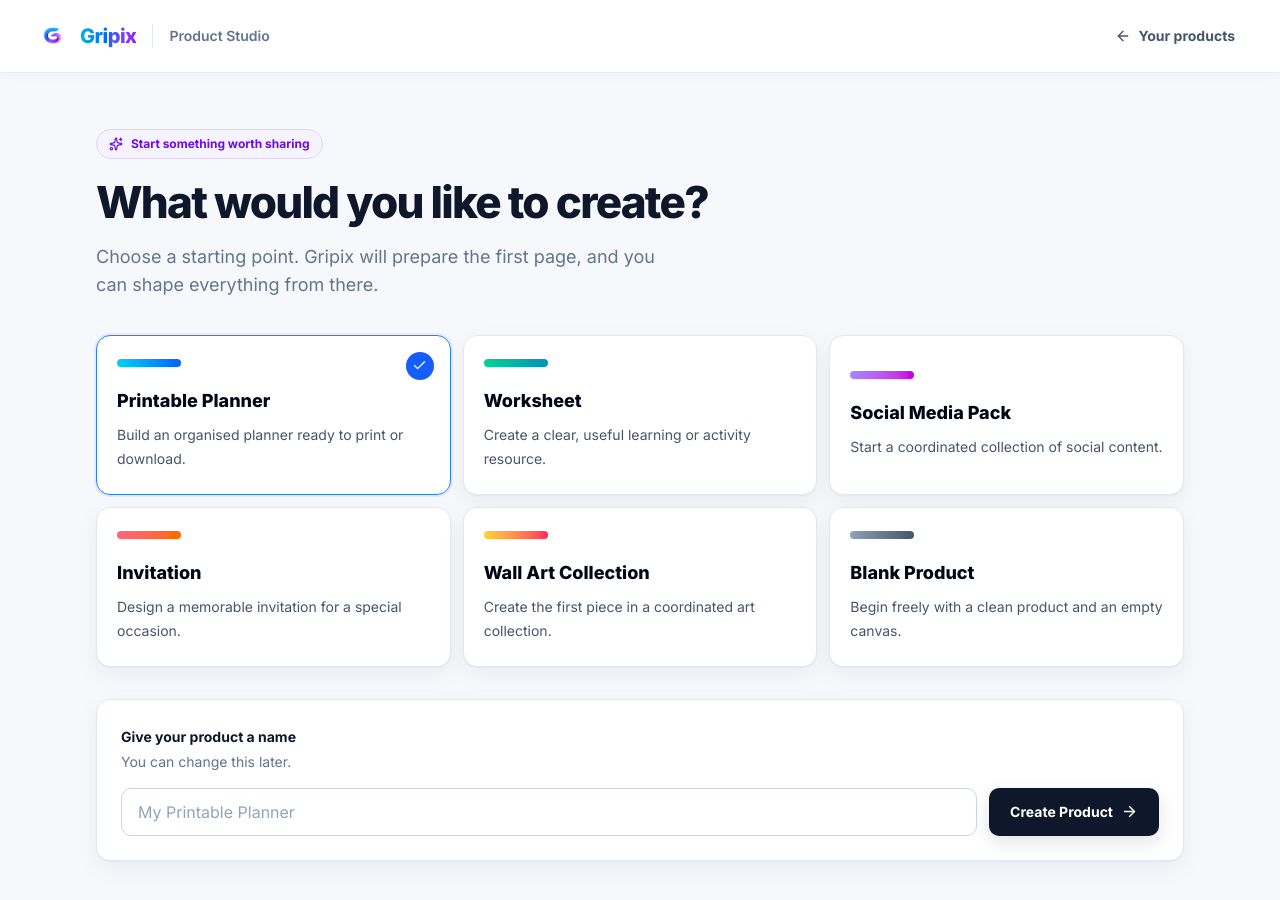
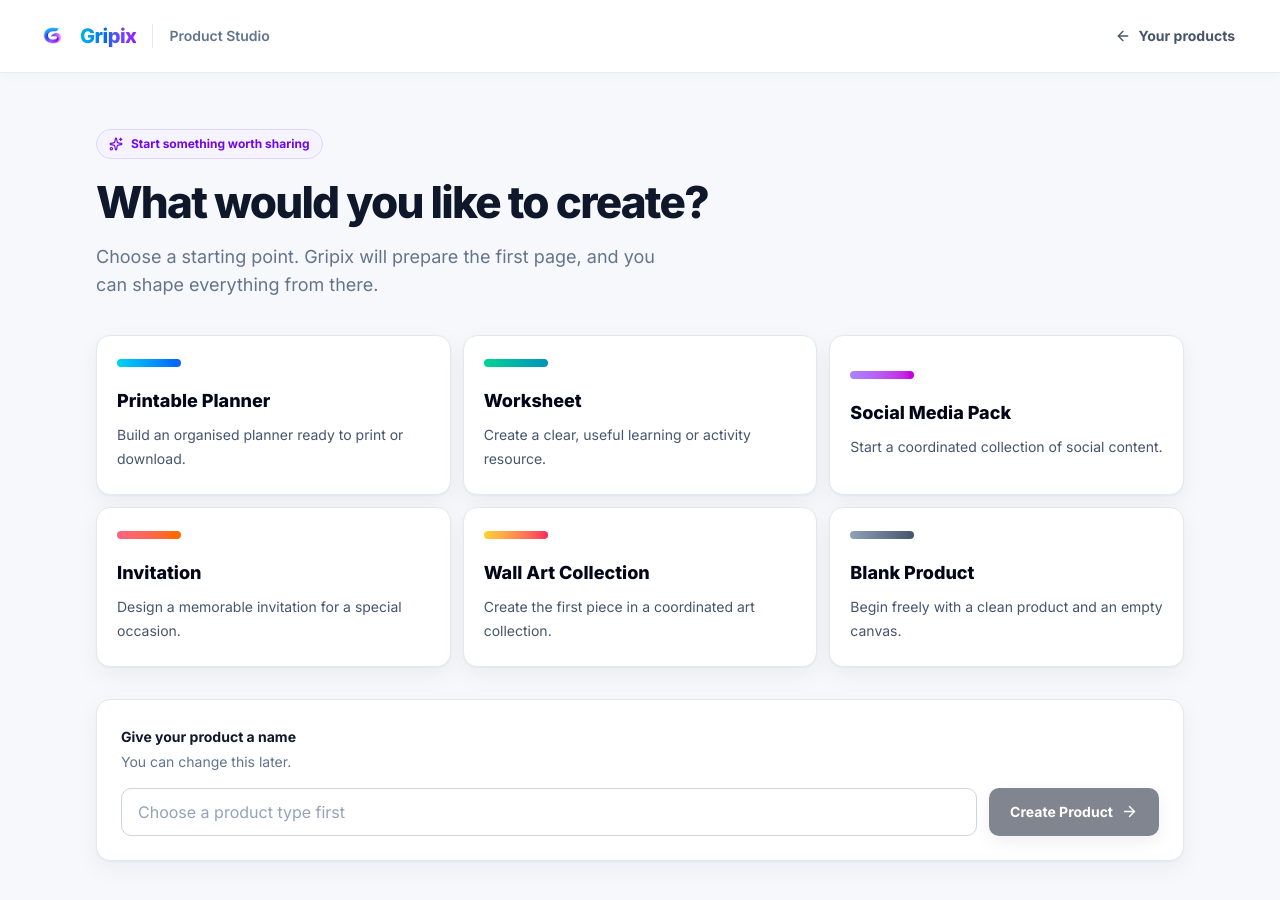
Before and after one commit to Stewey95/yourdesign, a Next.js app: page /studio/new in a window 1280 px wide. Shown: the top 900 px of the page. Built offline with nearby package versions, Linux system fonts and the light colour scheme; a web font is replaced by a local one.

Commit message:
fix(studio): require first product selection

```diff
--- a/app/studio/new/page.tsx
+++ b/app/studio/new/page.tsx
@@ -12,8 +12,7 @@ import { createProduct } from "../../../lib/products/productsManager";
 
 export default function NewProductPage() {
   const router = useRouter();
-  const [selectedType, setSelectedType] =
-    useState<ProductType>("printable-planner");
+  const [selectedType, setSelectedType] = useState<ProductType | null>(null);
   const [name, setName] = useState("");
   const [isCreating, setIsCreating] = useState(false);
   const [error, setError] = useState<string | null>(null);
@@ -21,9 +20,9 @@ export default function NewProductPage() {
   const nameInputRef = useRef<HTMLInputElement>(null);
   const scrollAnimationRef = useRef<number | null>(null);
 
-  const selectedDefinition =
-    PRODUCT_TYPE_DEFINITIONS.find(({ id }) => id === selectedType) ??
-    PRODUCT_TYPE_DEFINITIONS[0];
+  const selectedDefinition = PRODUCT_TYPE_DEFINITIONS.find(
+    ({ id }) => id === selectedType
+  );
 
   useEffect(() => {
     const cancelScrollHandoff = () => {
@@ -111,7 +110,7 @@ export default function NewProductPage() {
   };
 
   const handleCreate = async () => {
-    if (isCreating) return;
+    if (isCreating || !selectedType || !selectedDefinition) return;
     setIsCreating(true);
     setError(null);
 
@@ -208,14 +207,18 @@ export default function NewProductPage() {
               onKeyDown={(event) => {
                 if (event.key === "Enter") void handleCreate();
               }}
-              placeholder={`My ${selectedDefinition.name}`}
+              placeholder={
+                selectedDefinition
+                  ? `My ${selectedDefinition.name}`
+                  : "Choose a product type first"
+              }
               maxLength={80}
               className="studio-input min-w-0 flex-1 text-base font-semibold placeholder:font-normal"
             />
             <button
               type="button"
               onClick={() => void handleCreate()}
-              disabled={isCreating}
+              disabled={isCreating || !selectedDefinition}
               className="studio-button studio-button-primary min-h-12"
             >
               {isCreating ? "Preparing your product…" : "Create Product"}
```
